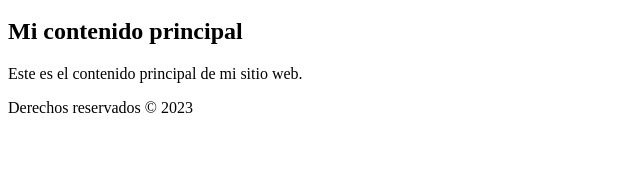
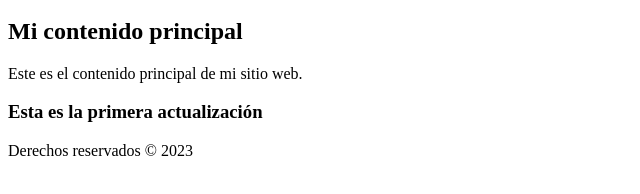
Before and after one commit to Rubenmeddom/Creaci-n-de-un-portfolio, a plain HTML site: page index.html in a window 1280 px wide. Shown: the part 136-330 px from the top of the page, without its empty margins (0-640 px from the left). Drawn offline with Linux system fonts and the light colour scheme.

Commit message:
Ahora creo que si

```diff
--- a/index.html
+++ b/index.html
@@ -18,6 +18,7 @@
 	<main>
 		<h2>Mi contenido principal</h2>
 		<p>Este es el contenido principal de mi sitio web.</p>
+		<h3>Esta es la primera actualización</h3>
 	</main>
 
 	<footer>
```
Also changed, not shown: prueba.html (+1 -0 lines).
